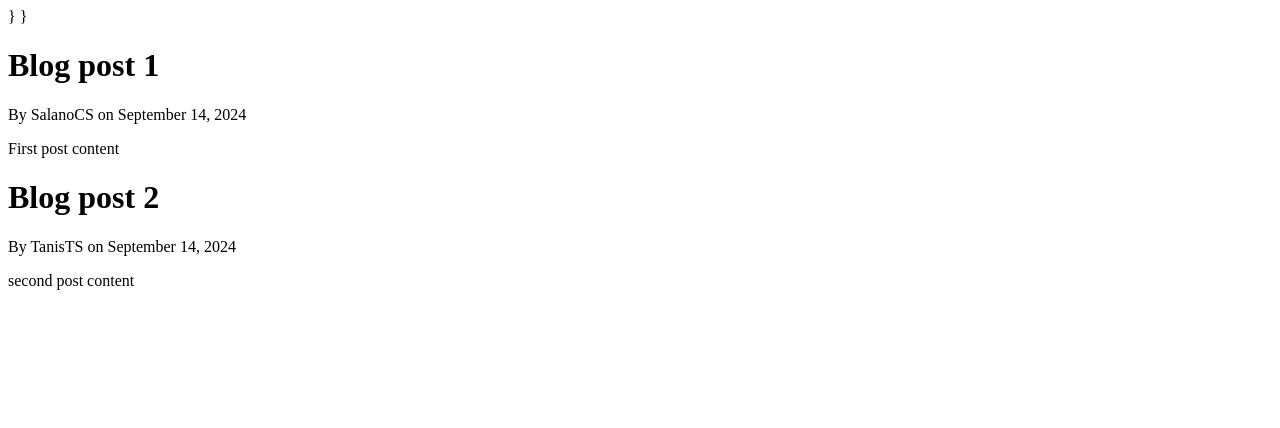
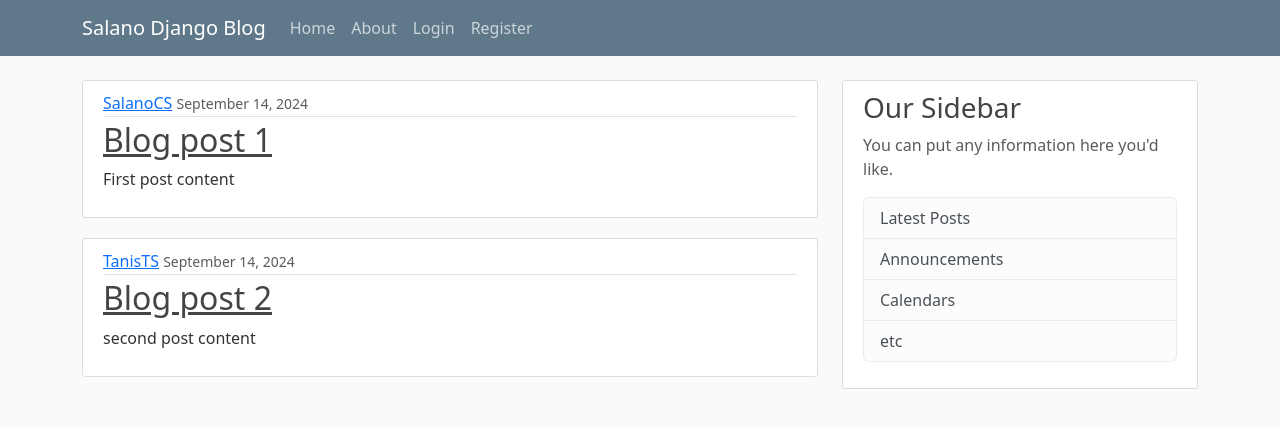
Before and after one commit to salano/Salano_Django_blog, a Django app: page / in a window 1280 px wide. Shown: the top 428 px of the page. Run offline with Django 4.2, Linux system fonts and the light colour scheme.

Commit message:
Add bootstrap and style template

```diff
--- /dev/null
+++ b/salano_blog/static/blog/main.css
@@ -0,0 +1,84 @@
+body {
+    background: #fafafa;
+    color: #333333;
+    margin-top: 5rem;
+  }
+
+  h1, h2, h3, h4, h5, h6 {
+    color: #444444;
+  }
+
+  ul {
+    margin: 0;
+  }
+
+  .bg-steel {
+    background-color: #5f788a;
+  }
+
+  .site-header .navbar-nav .nav-link {
+    color: #cbd5db;
+  }
+
+  .site-header .navbar-nav .nav-link:hover {
+    color: #ffffff;
+  }
+
+  .site-header .navbar-nav .nav-link.active {
+    font-weight: 500;
+  }
+
+  .content-section {
+    background: #ffffff;
+    padding: 10px 20px;
+    border: 1px solid #dddddd;
+    border-radius: 3px;
+    margin-bottom: 20px;
+  }
+
+  .article-title {
+    color: #444444;
+  }
+
+  a.article-title:hover {
+    color: #428bca;
+    text-decoration: none;
+  }
+
+  .article-content {
+    white-space: pre-line;
+  }
+
+  .article-img {
+    height: 65px;
+    width: 65px;
+    margin-right: 16px;
+  }
+
+  .article-metadata {
+    padding-bottom: 1px;
+    margin-bottom: 4px;
+    border-bottom: 1px solid #e3e3e3
+  }
+
+  .article-metadata a:hover {
+    color: #333;
+    text-decoration: none;
+  }
+
+  .article-svg {
+    width: 25px;
+    height: 25px;
+    vertical-align: middle;
+  }
+
+  .account-img {
+    height: 125px;
+    width: 125px;
+    margin-right: 20px;
+    margin-bottom: 16px;
+  }
+
+  .account-heading {
+    font-size: 2.5rem;
+  }
--- a/salano_blog/templates/blog/base.html
+++ b/salano_blog/templates/blog/base.html
@@ -1,16 +1,65 @@
+{% load static %}
 <!DOCTYPE html>
 <html lang="en">
 <head>
-    <meta charset="UTF-8">
-    <meta name="viewport" content="width=device-width, initial-scale=1.0">
-    {% if title %}}
-        <title>Django Blog: {{ title }}</title>
-    {% else %}}
-        <title> Django Blog</title>
-    {% endif %}}
+
+    <meta charset="utf-8">
+    <meta name="viewport" content="width=device-width, initial-scale=1">
+    <link href="https://cdn.jsdelivr.net/npm/bootstrap@5.3.3/dist/css/bootstrap.min.css" rel="stylesheet" integrity="sha384-QWTKZyjpPEjISv5WaRU9OFeRpok6YctnYmDr5pNlyT2bRjXh0JMhjY6hW+ALEwIH" crossorigin="anonymous">
+
+    <link href="{% static 'blog/main.css'%}" rel="stylesheet" type="text/css" />
+    {% if title %}
+        <title>Salano Django Blog: {{ title }}</title>
+    {% else %}
+        <title>Salano  Django Blog</title>
+    {% endif %}
 </head>
 <body>
-    {% block content %}
-    {% endblock %}
+    <header class="site-header">
+        <nav class="navbar navbar-expand-md navbar-dark bg-steel fixed-top">
+          <div class="container">
+            <a class="navbar-brand mr-4" href="{% url 'blog-home' %}">Salano Django Blog</a>
+            <button class="navbar-toggler" type="button" data-toggle="collapse" data-target="#navbarToggle" aria-controls="navbarToggle" aria-expanded="false" aria-label="Toggle navigation">
+            <span class="navbar-toggler-icon"></span>
+            </button>
+            <div class="collapse navbar-collapse" id="navbarToggle">
+              <div class="navbar-nav mr-auto">
+                <a class="nav-item nav-link" href="{% url 'blog-home' %}">Home</a>
+                <a class="nav-item nav-link" href="{% url 'blog-about' %}">About</a>
+              </div>
+              <!-- Navbar Right Side -->
+              <div class="navbar-nav">
+                <a class="nav-item nav-link" href="#">Login</a>
+                <a class="nav-item nav-link" href="#">Register</a>
+              </div>
+            </div>
+          </div>
+        </nav>
+    </header>
+    <main role="main" class="container">
+        <div class="row">
+          <div class="col-md-8">
+            {% block content %}{% endblock %}
+          </div>
+          <div class="col-md-4">
+            <div class="content-section">
+              <h3>Our Sidebar</h3>
+              <p class='text-muted'>You can put any information here you'd like.
+                <ul class="list-group">
+                  <li class="list-group-item list-group-item-light">Latest Posts</li>
+                  <li class="list-group-item list-group-item-light">Announcements</li>
+                  <li class="list-group-item list-group-item-light">Calendars</li>
+                  <li class="list-group-item list-group-item-light">etc</li>
+                </ul>
+              </p>
+            </div>
+          </div>
+        </div>
+    </main>
+
+
+    <script src="https://cdn.jsdelivr.net/npm/bootstrap@5.3.3/dist/js/bootstrap.bundle.min.js" integrity="sha384-YvpcrYf0tY3lHB60NNkmXc5s9fDVZLESaAA55NDzOxhy9GkcIdslK1eN7N6jIeHz" crossorigin="anonymous"></script>
+    <script src="https://cdn.jsdelivr.net/npm/@popperjs/core@2.11.8/dist/umd/popper.min.js" integrity="sha384-I7E8VVD/ismYTF4hNIPjVp/Zjvgyol6VFvRkX/vR+Vc4jQkC+hVqc2pM8ODewa9r" crossorigin="anonymous"></script>
+    <script src="https://cdn.jsdelivr.net/npm/bootstrap@5.3.3/dist/js/bootstrap.min.js" integrity="sha384-0pUGZvbkm6XF6gxjEnlmuGrJXVbNuzT9qBBavbLwCsOGabYfZo0T0to5eqruptLy" crossorigin="anonymous"></script>
 </body>
 </html>
--- a/salano_blog/templates/blog/home.html
+++ b/salano_blog/templates/blog/home.html
@@ -3,8 +3,15 @@
 
 {% block content %}
     {% for post in posts %}
-        <h1>{{post.title}}</h1>
-        <p>By {{ post.author }} on {{post.date_posted}}</p>
-        <p>{{post.content}}</p>
+    <article class="media content-section">
+        <div class="media-body">
+          <div class="article-metadata">
+            <a class="mr-2" href="#">{{ post.author }}</a>
+            <small class="text-muted">{{ post.date_posted }}</small>
+          </div>
+          <h2><a class="article-title" href="#">{{ post.title }}</a></h2>
+          <p class="article-content">{{ post.content }}</p>
+        </div>
+    </article>
     {% endfor %}
 {% endblock content %}
```
